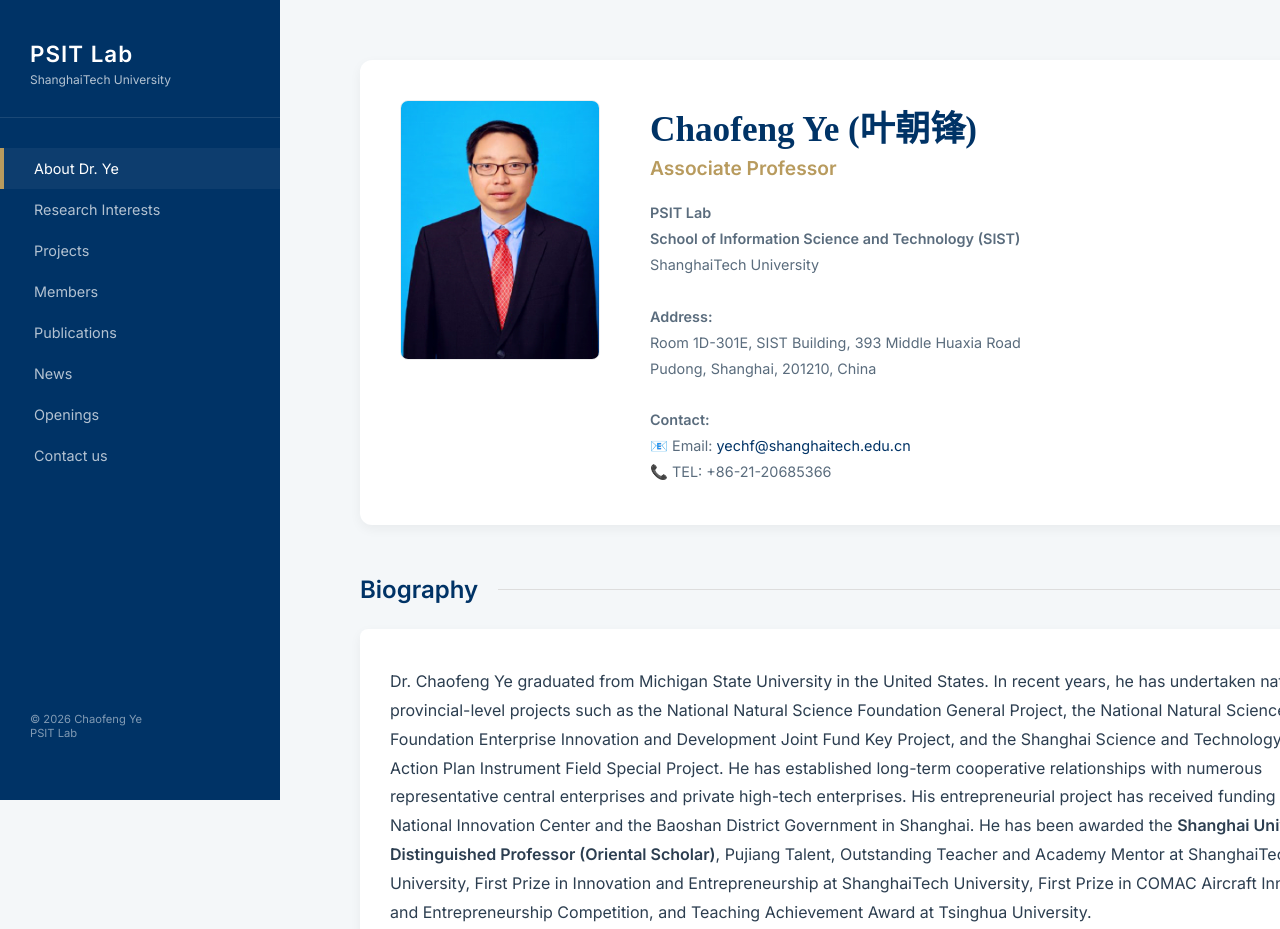
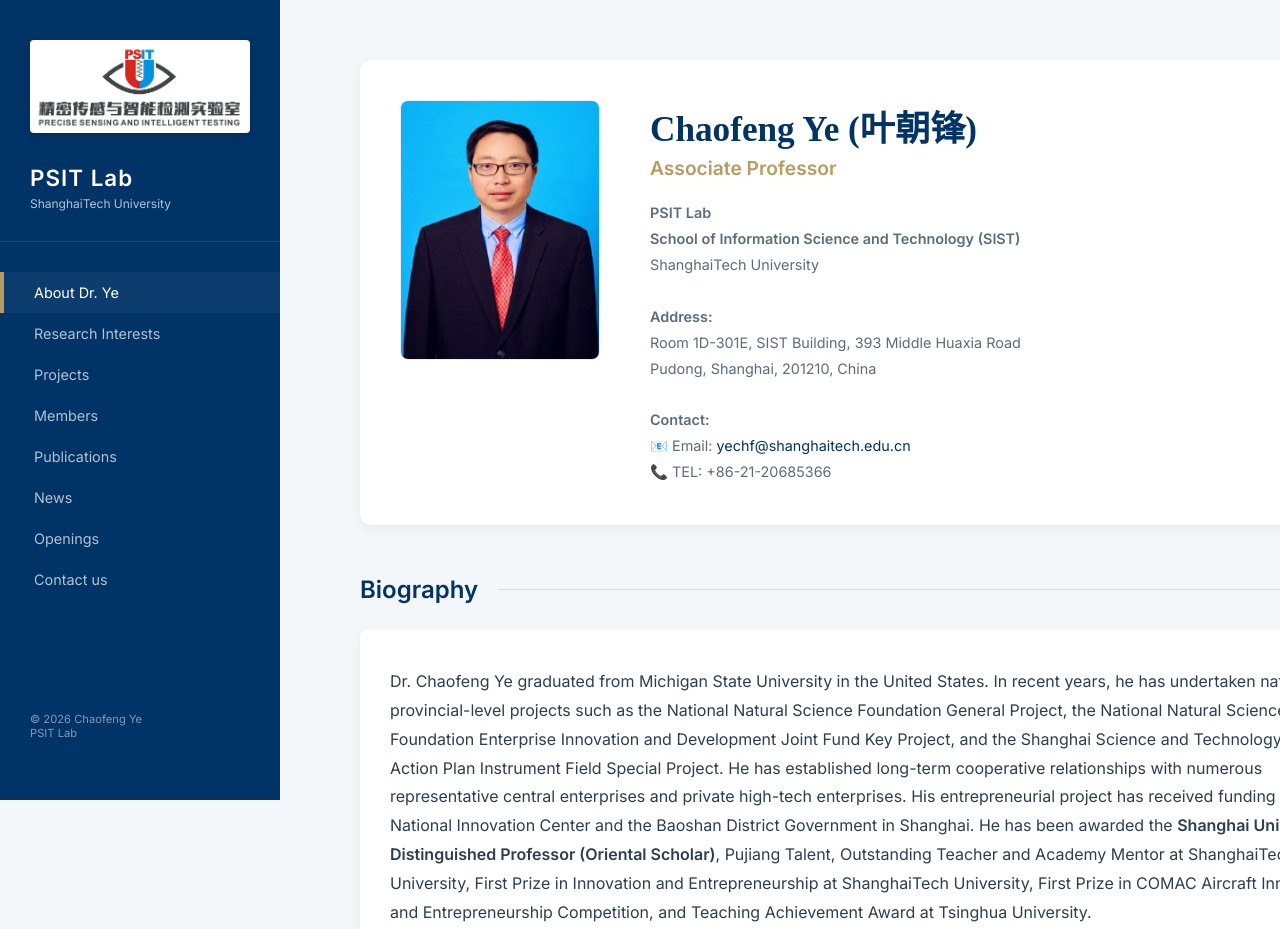
Before and after one commit to Wittyhuahua/psit.sist.github.io, a website built with Vite: page index.html in a window 1280 px wide. Shown: the top 929 px of the page. Built offline with nearby package versions, Linux system fonts and the light colour scheme.

Commit message:
fix：logo位置.

```diff
--- a/index.html
+++ b/index.html
@@ -550,12 +550,33 @@
       .pub-detail-link:hover {
           background-color: #004080;
       }
+
+      .logo-container {
+          border-bottom: 1px solid rgba(0,0,0,0.05); /* 添加一条细分割线 */
+          margin-bottom: 20px;
+          display: flex;
+          justify-content: center;
+          align-items: center;
+      }
+
+      .logo-container img {
+          filter: drop-shadow(0 2px 4px rgba(0,0,0,0.1)); /* 给 Logo 加一点点投影，显得更立体 */
+          transition: transform 0.3s ease;
+      }
+
+      .logo-container img:hover {
+          transform: scale(1.02); /* 鼠标悬停时轻微放大 */
+      }
+
   </style>
 </head>
 <body>
 
 <aside>
   <div class="sidebar-header">
+    <div class="logo-container" style="padding: 0 0 10px; ">
+      <img src="public/img/lab/img.png" alt="Lab Logo" style="max-width: 100%; border-radius: 4px; height: auto;">
+    </div>
     <h2>PSIT Lab</h2>
     <p>ShanghaiTech University</p>
   </div>
```
Also changed, not shown: public/img/lab/img.png (added), public/img/lab/img_1.png (added), public/img/lab/logo.jpg (added), public/img/lab/logo.png (added).
